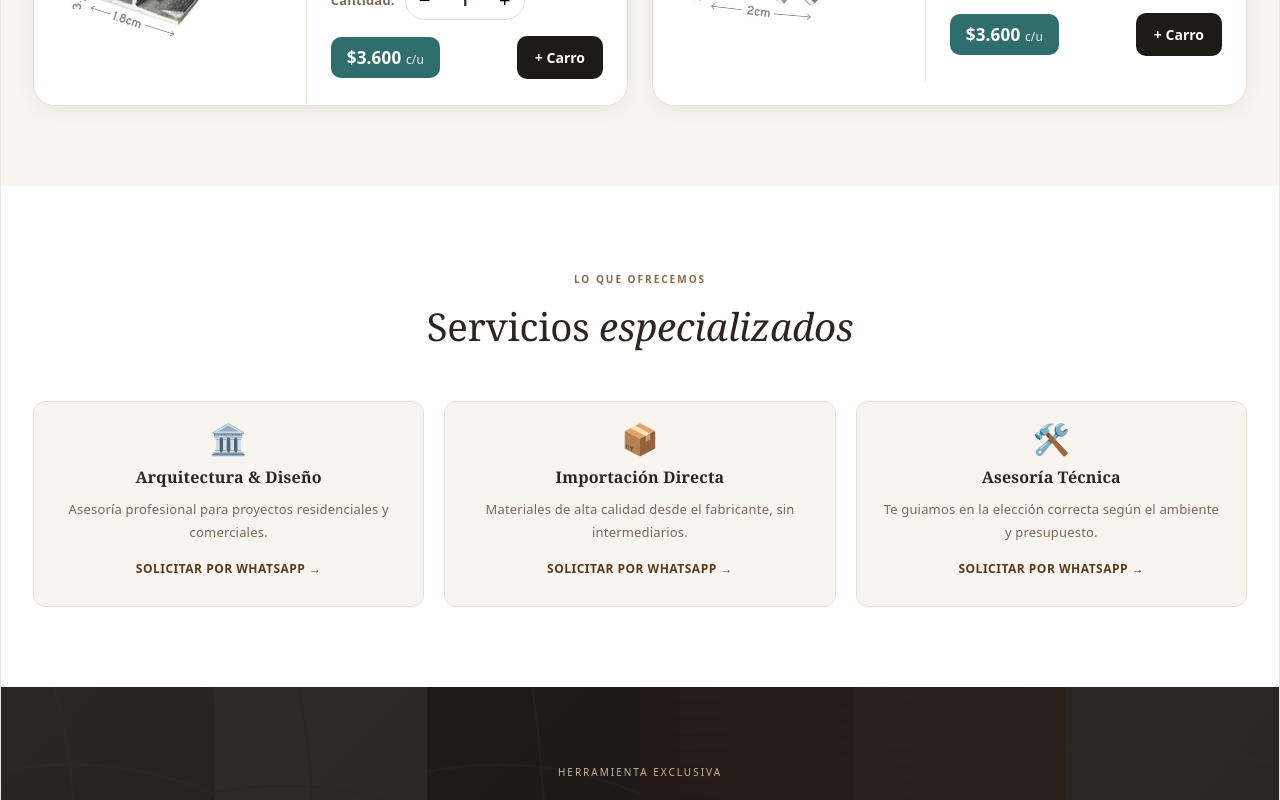
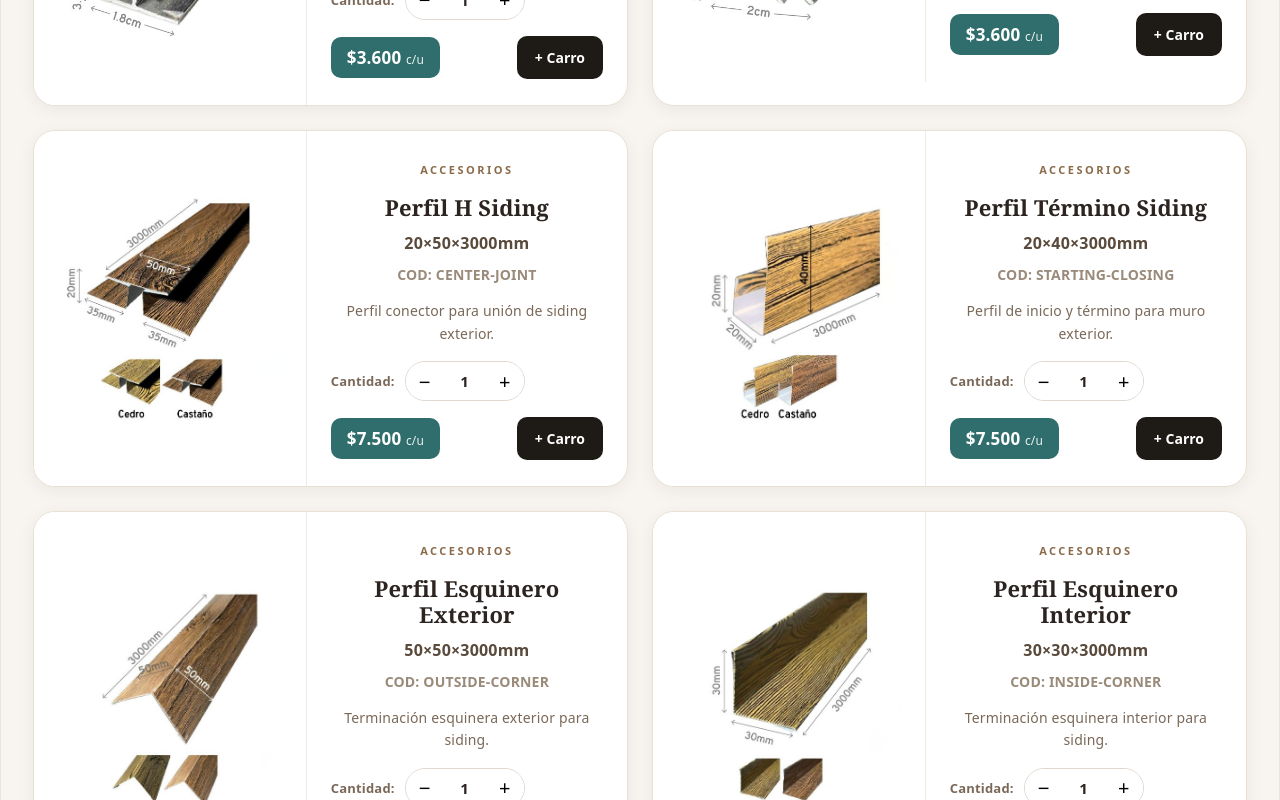
Before and after one commit to felipemunoz014-create/casa-estudio-1016, a React (Vite) app: page / in a window 1280 px wide. Shown: the part 4320-5120 px from the top of the page. Built offline with nearby package versions, Linux system fonts and the light colour scheme; a web font is replaced by a local one.

Commit message:
completa accesorios e imagenes del catalogo

```diff
--- a/src/App.jsx
+++ b/src/App.jsx
@@ -82,6 +82,10 @@ const DEFAULT_PRODS = [
   { id: 12, name: "100 Clips de Montaje", dims: "33×45mm", cat: "accesorio", code: "CLIPS", price: 6000, unit: "set", tk: "silver", image: clipsWallPanel, desc: "Fijación oculta para Wall Panel." },
   { id: 13, name: "Perfil H Aluminio", dims: "1.8×250cm", cat: "accesorio", code: "SILVER-H-JOINT", price: 3600, unit: "c/u", tk: "silver", image: perfilHPvcUv, desc: "Unión de alto acabado para mármol PVC." },
   { id: 14, name: "Perfil Interior Aluminio", dims: "2×250cm", cat: "accesorio", code: "SILVER-INSIDE", price: 3600, unit: "c/u", tk: "silver", image: perfilWInteriorPvcUv, desc: "Perfil interior para terminaciones." },
+  { id: 15, name: "Perfil H Siding", dims: "20×50×3000mm", cat: "accesorio", code: "CENTER-JOINT", price: 7500, unit: "c/u", tk: "siding_r", image: perfilHSiding, desc: "Perfil conector para unión de siding exterior." },
+  { id: 16, name: "Perfil Término Siding", dims: "20×40×3000mm", cat: "accesorio", code: "STARTING-CLOSING", price: 7500, unit: "c/u", tk: "siding_r", image: perfilTerminoSiding, desc: "Perfil de inicio y término para muro exterior." },
+  { id: 17, name: "Perfil Esquinero Exterior", dims: "50×50×3000mm", cat: "accesorio", code: "OUTSIDE-CORNER", price: 7500, unit: "c/u", tk: "siding_c", image: perfilEsquineroSiding, desc: "Terminación esquinera exterior para siding." },
+  { id: 18, name: "Perfil Esquinero Interior", dims: "30×30×3000mm", cat: "accesorio", code: "INSIDE-CORNER", price: 7500, unit: "c/u", tk: "siding_r", image: perfilEsquineroInteriorSiding, desc: "Terminación esquinera interior para siding." },
 ];
 
 const $$ = (n) => `$${Number(n).toLocaleString("es-CL")}`;
```
